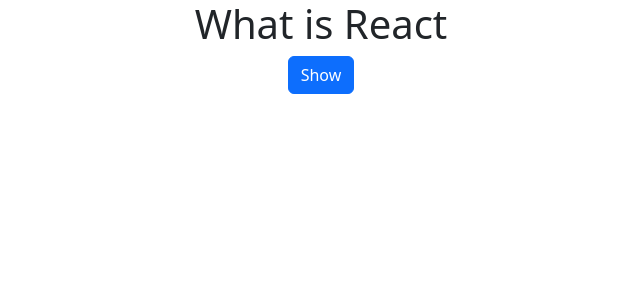
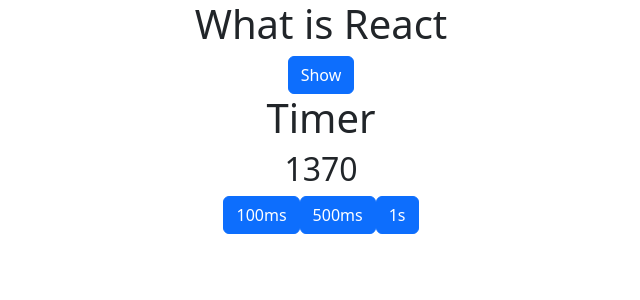
Before and after one commit to pavlenstory/allReackHooks, a React (Create React App) app in the folder my-app/: page / in a window 1280 px wide. Shown: the top 300 px of the page, without its empty margins (319-959 px from the left). Built offline with nearby package versions, Linux system fonts and the light colour scheme.

Commit message:
feat: add hook useEffect

```diff
--- a/my-app/src/App.js
+++ b/my-app/src/App.js
@@ -1,10 +1,12 @@
 import "./App.css";
-import { Component } from "./components/useStateExample/Component";
+import { ComponentUseEffect } from "./components/useEffectExample/Component";
+import { ComponentUseState } from "./components/useStateExample/ComponentUseState";
 
 function App() {
   return (
     <div className="App">
-      <Component />
+      <ComponentUseState />
+      <ComponentUseEffect />
     </div>
   );
 }
--- /dev/null
+++ b/my-app/src/components/useEffectExample/Component.js
@@ -0,0 +1,45 @@
+import { useEffect, useState } from "react";
+import { Button } from "react-bootstrap";
+
+function Timer({ intervalValue }) {
+  const [value, setValue] = useState(0);
+
+  useEffect(() => {
+    const intervalId = setInterval(() => {
+      setValue((value) => value + 1);
+    }, intervalValue);
+
+    return () => {
+      clearInterval(intervalId);
+    };
+  }, [intervalValue]);
+  return (
+    <div className="container">
+      <h1>Timer</h1>
+      <h2>{value}</h2>
+    </div>
+  );
+}
+
+export function ComponentUseEffect() {
+  const [intervalValue, setIntervalValue] = useState();
+
+  const handleIntervalClick = (ms) => {
+    setIntervalValue(ms);
+  };
+
+  return (
+    <div className="container">
+      <Timer intervalValue={intervalValue}></Timer>
+      <Button varian="primary" onClick={() => handleIntervalClick(100)}>
+        100ms
+      </Button>
+      <Button varian="primary" onClick={() => handleIntervalClick(500)}>
+        500ms
+      </Button>
+      <Button varian="primary" onClick={() => handleIntervalClick(1000)}>
+        1s
+      </Button>
+    </div>
+  );
+}
--- a/my-app/src/components/useStateExample/Component.js
+++ b/my-app/src/components/useStateExample/ComponentUseState.js
@@ -3,7 +3,7 @@
 
 const getInitialState = () => false;
 
-export function Component() {
+export function ComponentUseState() {
   const [visible, setVisibility] = useState(getInitialState);
   const handleClick = () => {
     setVisibility((currentValue) => !currentValue);
```
